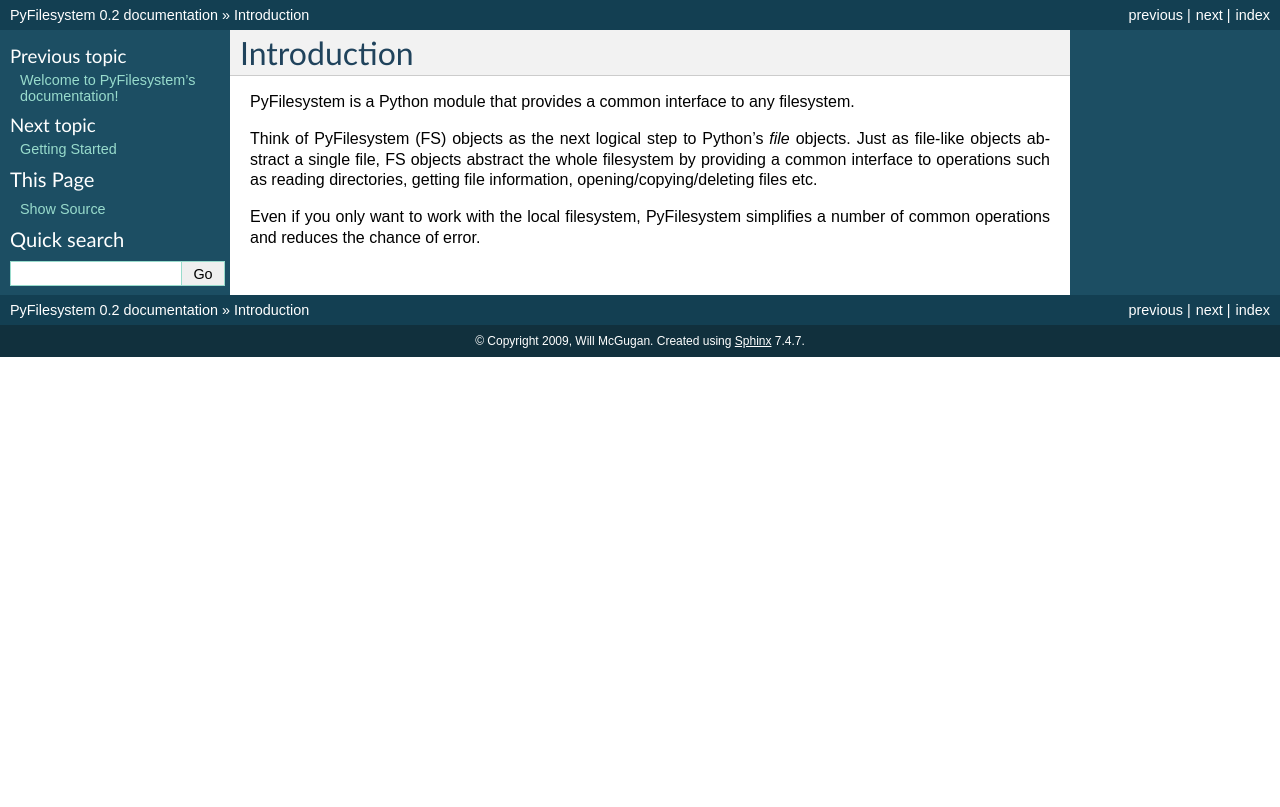
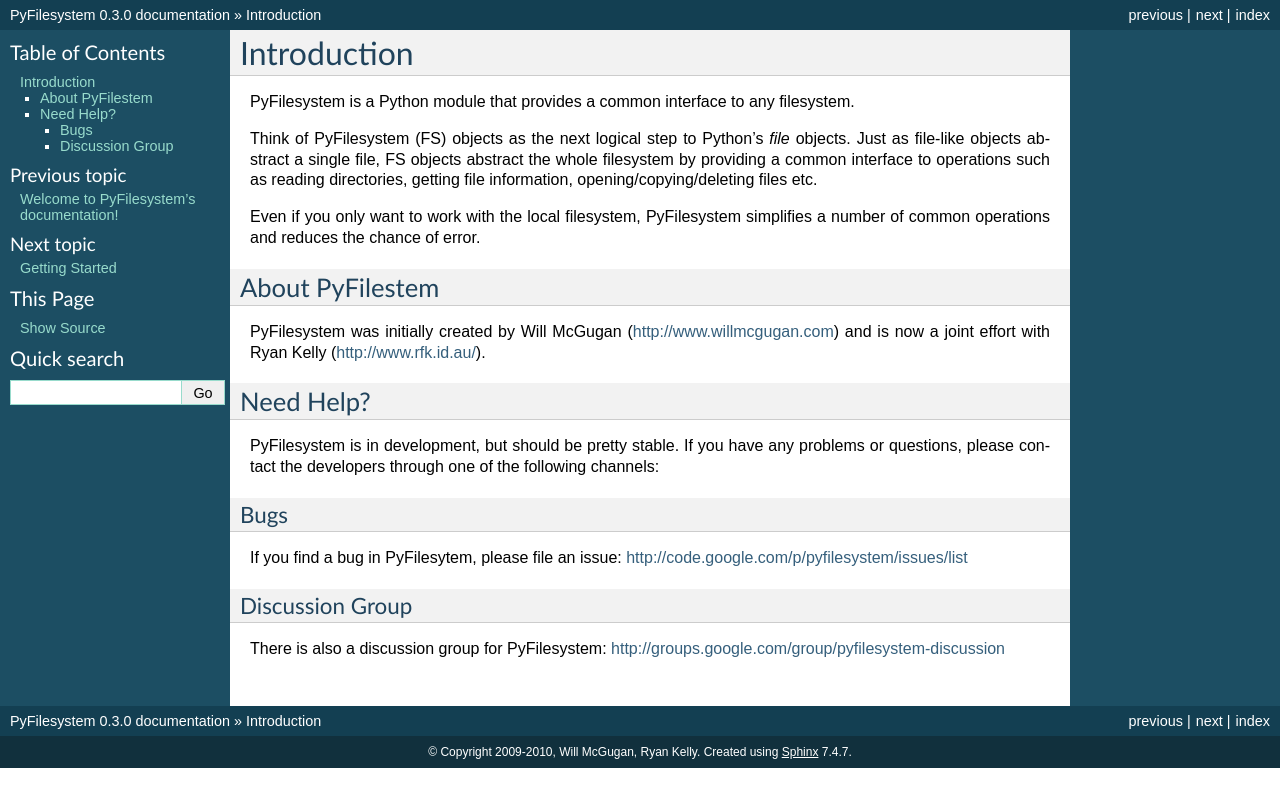
Before and after one commit to PyFilesystem/pyfilesystem, a Sphinx documentation site: the page built from docs/introduction.rst, in a window 1280 px wide. Shown: the top 807 px of the page. Built offline with Sphinx 7.4.7, drawn with Linux system fonts in a browser that asks for light colours; pages that are not in the unit, such as notebooks, are missing from menus.

Commit message:
Doc updates

```diff
--- a/docs/conf.py
+++ b/docs/conf.py
@@ -38,16 +38,16 @@
 
 # General information about the project.
 project = u'PyFilesystem'
-copyright = u'2009, Will McGugan'
+copyright = u'2009-2010, Will McGugan, Ryan Kelly'
 
 # The version info for the project you're documenting, acts as replacement for
 # |version| and |release|, also used in various other places throughout the
 # built documents.
 #
 # The short X.Y version.
-version = '0.2'
+version = '0.3'
 # The full version, including alpha/beta/rc tags.
-release = '0.2'
+release = '0.3.0'
 
 # The language for content autogenerated by Sphinx. Refer to documentation
 # for a list of supported languages.
--- a/docs/interface.rst
+++ b/docs/interface.rst
@@ -40,6 +40,7 @@
     * :meth:`~fs.base.FS.movedir` Recursively move a directory to a new location
     * :meth:`~fs.base.FS.opendir` Opens a directory and returns an FS object that represents it
     * :meth:`~fs.base.FS.safeopen` Like :meth:`~fs.base.open` but returns a NullFile if the file could not be opened
+    * :meth:`~fs.base.FS.settimes` Sets the accessed and modified times of a path
 
 
 Utility Methods
--- a/docs/introduction.rst
+++ b/docs/introduction.rst
@@ -6,3 +6,24 @@
 Think of PyFilesystem (FS) objects as the next logical step to Python's `file` objects. Just as file-like objects abstract a single file, FS objects abstract the whole filesystem by providing a common interface to operations such as reading directories, getting file information, opening/copying/deleting files etc.
 
 Even if you only want to work with the local filesystem, PyFilesystem simplifies a number of common operations and reduces the chance of error.
+
+About PyFilestem
+----------------
+
+PyFilesystem was initially created by Will McGugan (http://www.willmcgugan.com) and is now a joint effort with Ryan Kelly (http://www.rfk.id.au/).
+
+
+Need Help?
+----------
+
+PyFilesystem is in development, but should be pretty stable. If you have any problems or questions, please contact the developers through one of the following channels:
+
+Bugs
+####
+
+If you find a bug in PyFilesytem, please file an issue: http://code.google.com/p/pyfilesystem/issues/list
+
+Discussion Group
+################
+
+There is also a discussion group for PyFilesystem: http://groups.google.com/group/pyfilesystem-discussion
```
Also changed, not shown: docs/getting_started.rst (+10 -2 lines).
